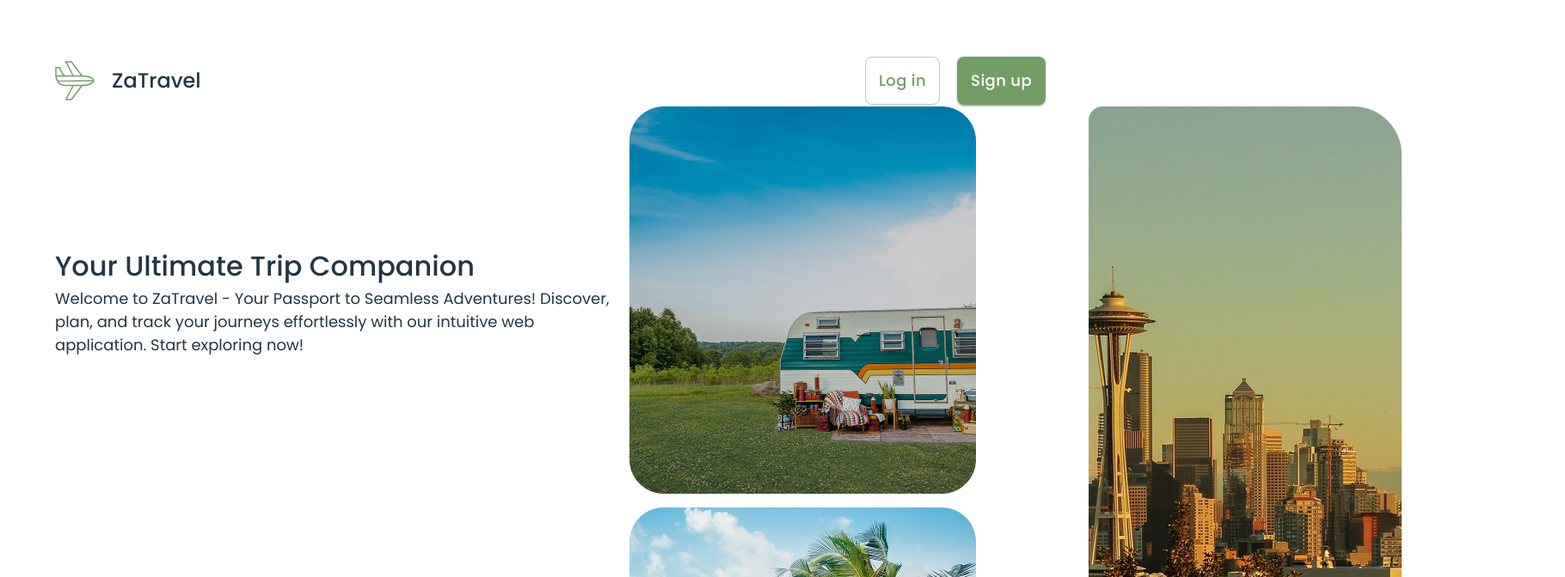
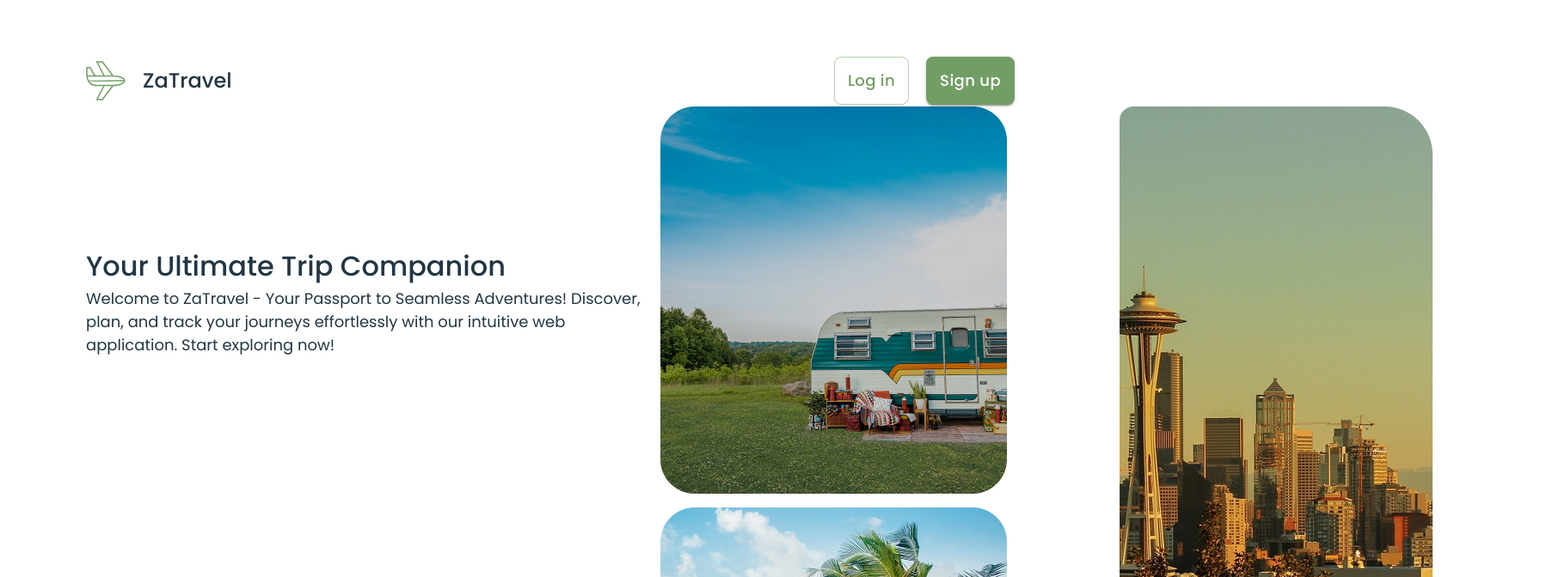
Before and after one commit to Mortharion-tech/za-travel, a React (Vite) app: page / in a window 1280 px wide. Shown: the top 672 px of the page at 86% size, 1820 px wide, since content can reach past the window. Built offline with nearby package versions, Linux system fonts and the light colour scheme; no server answers.

Commit message:
Update LandingPage.tsx

```diff
--- a/src/features/landing/components/LandingPage.tsx
+++ b/src/features/landing/components/LandingPage.tsx
@@ -10,7 +10,14 @@ import NextTrip from './NextTrip';
 export default function LandingPage() {
   return (
     <>
-      <Container maxWidth="lg" sx={{ py: 8 }}>
+      <Container
+        disableGutters
+        sx={{
+          maxWidth: '100% !important',
+          px: '100px',
+          py: 8,
+        }}
+      >
         <Header />
         <Hero />
         <AppFeatures />
```
